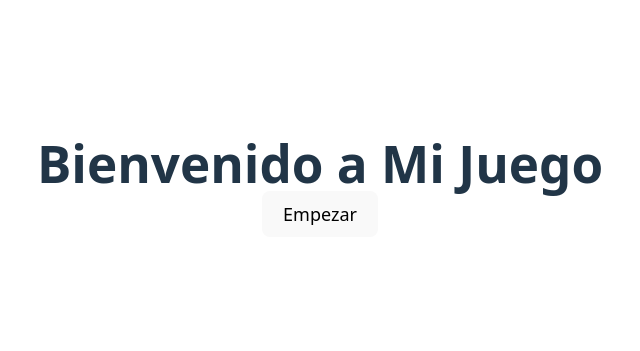
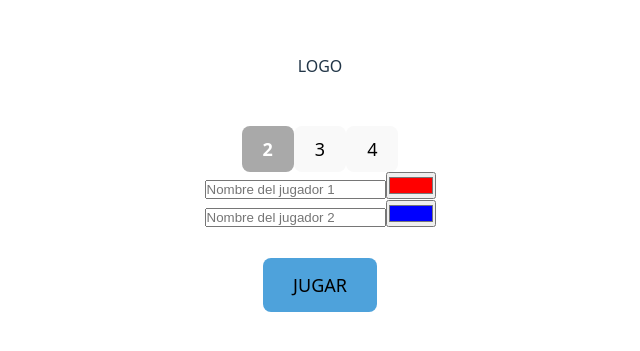
Before and after one commit to GuilleSanzNieto/ProyectoInterfacesMonoply, a React (Vite) app: page / in a window 1280 px wide. Shown: the part 239-590 px from the top of the page, without its empty margins (320-960 px from the left). Built offline with nearby package versions, Linux system fonts and the light colour scheme.

Commit message:
Actualizado pagina inicio con seleccionador de jugadores

```diff
--- a/src/components/Inicio.jsx
+++ b/src/components/Inicio.jsx
@@ -1,12 +1,56 @@
-import React from 'react';
+import React, { useState } from 'react';
 import './styles/Inicio.css';
 
+function Inicio({ onStart }) {
+  const [numPlayers, setNumPlayers] = useState(2);
+  const [players, setPlayers] = useState([
+    { name: '', color: '#ff0000' },
+    { name: '', color: '#0000ff' },
+  ]);
 
-function Inicio({ onStart }) {
+  const handleNumPlayersChange = (num) => {
+    setNumPlayers(num);
+    setPlayers(
+      Array.from({ length: num }, (_, i) => players[i] || { name: '', color: '#000000' })
+    );
+  };
+
+  const handlePlayerChange = (index, field, value) => {
+    const updatedPlayers = [...players];
+    updatedPlayers[index][field] = value;
+    setPlayers(updatedPlayers);
+  };
+
   return (
     <div className="inicio-container">
-      <h1>Bienvenido a Mi Juego</h1>
-      <button onClick={onStart}>Empezar</button>
+      <div className="logo">LOGO</div>
+      <div className="player-selection">
+        { [2, 3, 4].map(num => (
+          <button
+            key={num}
+            className={num === numPlayers ? 'selected player-button' : 'player-button'}
+            onClick={() => handleNumPlayersChange(num)}
+          >
+            {num}
+          </button>
+        ))}
+      </div>
+      {players.map((player, index) => (
+        <div key={index} className="player-input">
+          <input
+            type="text"
+            placeholder={`Nombre del jugador ${index + 1}`}
+            value={player.name}
+            onChange={(e) => handlePlayerChange(index, 'name', e.target.value)}
+          />
+          <input
+            type="color"
+            value={player.color}
+            onChange={(e) => handlePlayerChange(index, 'color', e.target.value)}
+          />
+        </div>
+      ))}
+      <button className="start-button" onClick={() => onStart(players)}>JUGAR</button>
     </div>
   );
 }
--- a/src/components/styles/Inicio.css
+++ b/src/components/styles/Inicio.css
@@ -8,3 +8,21 @@
     padding: 10px 20px;
     cursor: pointer;
   }
+
+
+
+  .selected {
+    background-color: darkgray;
+    color: white;
+    font-weight: bold;
+  }
+
+  .start-button {
+    margin-top: 30px; /* Espacio con el borde superior */
+    margin-bottom: 30px; /* Espacio con el borde inferior */
+    padding: 15px 30px;
+    font-size: 18px;
+    background-color: rgb(78, 162, 219);
+    border: none;
+    cursor: pointer;
+  }
```
